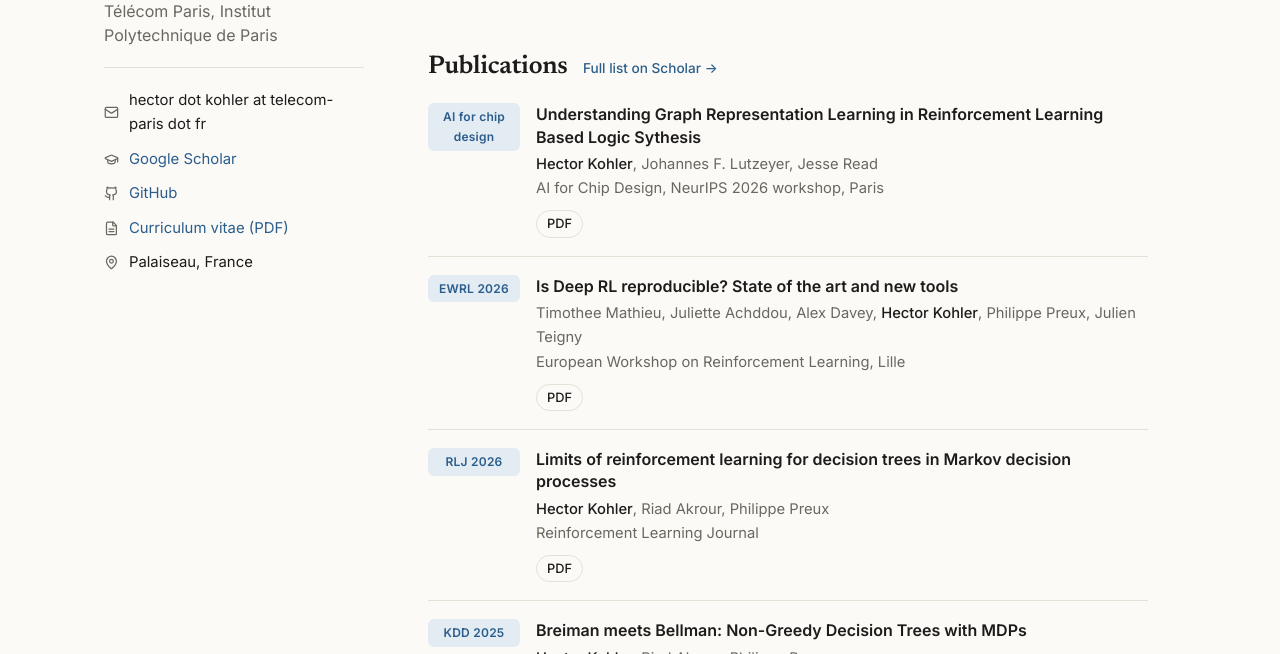
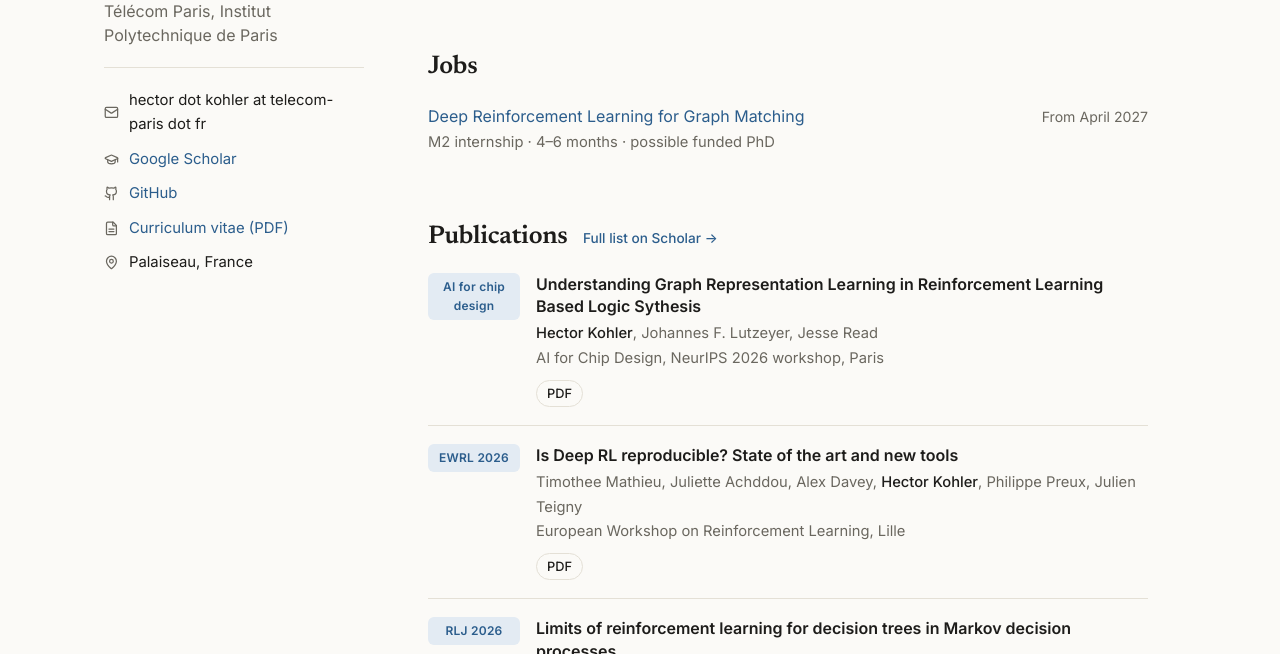
Before and after one commit to KohlerHECTOR/homepage, a plain HTML site: page index.html in a window 1280 px wide. Shown: the part 454-1108 px from the top of the page. Drawn offline with Linux system fonts and the light colour scheme.

Commit message:
jo offer

```diff
--- a/index.html
+++ b/index.html
@@ -232,6 +232,7 @@
     .row .aside { color: var(--muted); font-size: 0.88rem; white-space: nowrap; }
     .row-sub { display: block; color: var(--muted); font-size: 0.92rem; }
     .after-list { margin: 16px 0 0; }
+    .intro { margin: -8px 0 16px; color: var(--muted); }
 
     /* ---------- Footer ---------- */
     footer {
@@ -288,6 +289,7 @@
     <a class="brand" href="#about">Hector Kohler</a>
     <nav class="nav" aria-label="Sections">
       <a href="#about">About</a>
+      <a href="#jobs">Jobs</a>
       <a href="#publications">Publications</a>
       <a href="#software">Open Source</a>
       <a href="#teaching">Teaching</a>
@@ -335,6 +337,20 @@
         <a href="http://rlai.ualberta.ca/">RLAI lab</a> from the University of Alberta in Canada.
         Hector Kohler completed his Ph.D. in the <a href="https://team.inria.fr/scool/">Scool team</a> from Inria Lille.
       </p>
+    </section>
+
+    <section id="jobs">
+      <h2>Jobs</h2>
+      <!-- To add an offer: put the PDF in jobs/ and copy one <li class="row"> below. -->
+      <ul class="list rows">
+        <li class="row">
+          <span>
+            <a href="jobs/neural-solvers.pdf">Deep Reinforcement Learning for Graph Matching</a>
+            <span class="row-sub">M2 internship · 4–6 months · possible funded PhD</span>
+          </span>
+          <span class="aside">From April 2027</span>
+        </li>
+      </ul>
     </section>
 
     <section id="publications">
```
Also changed, not shown: 1 other file.
